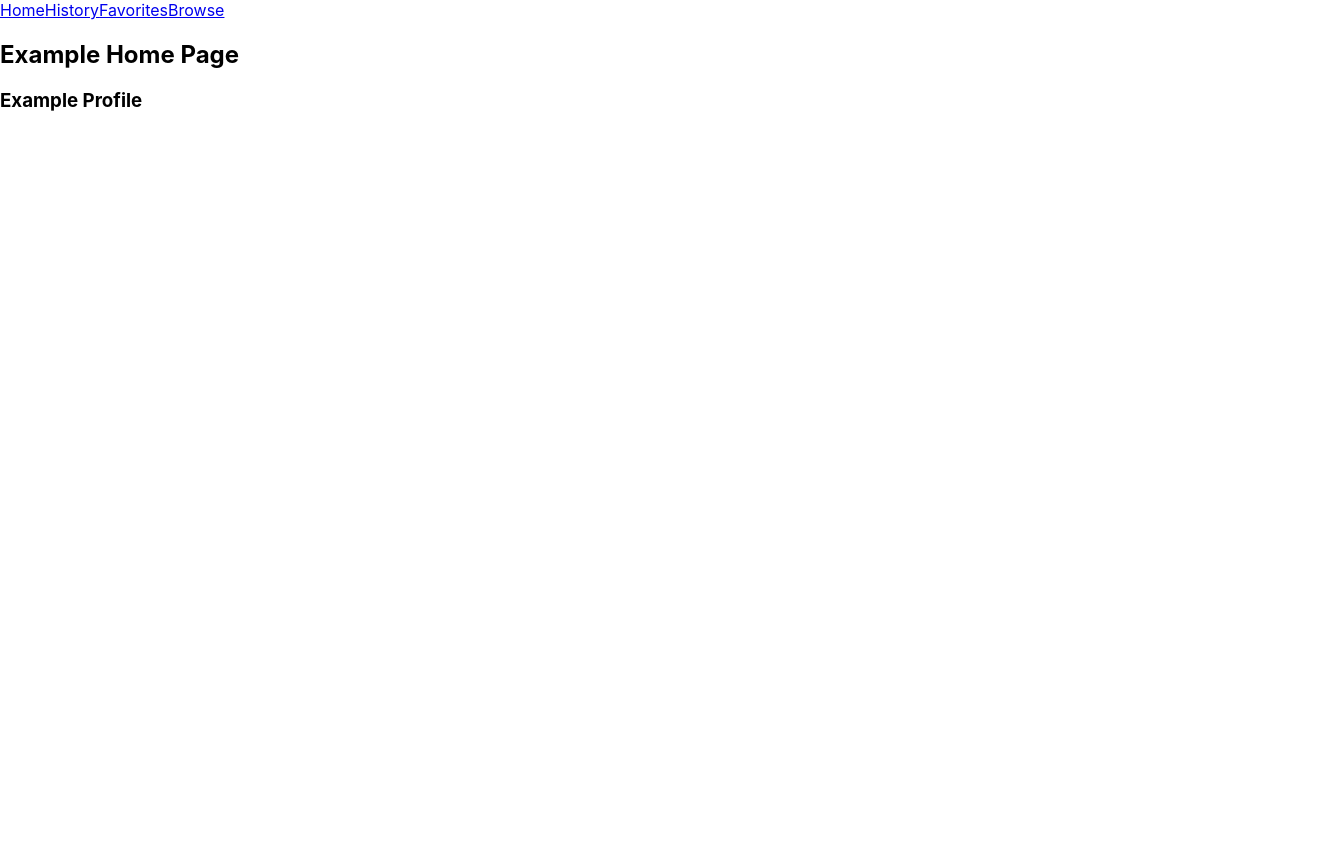
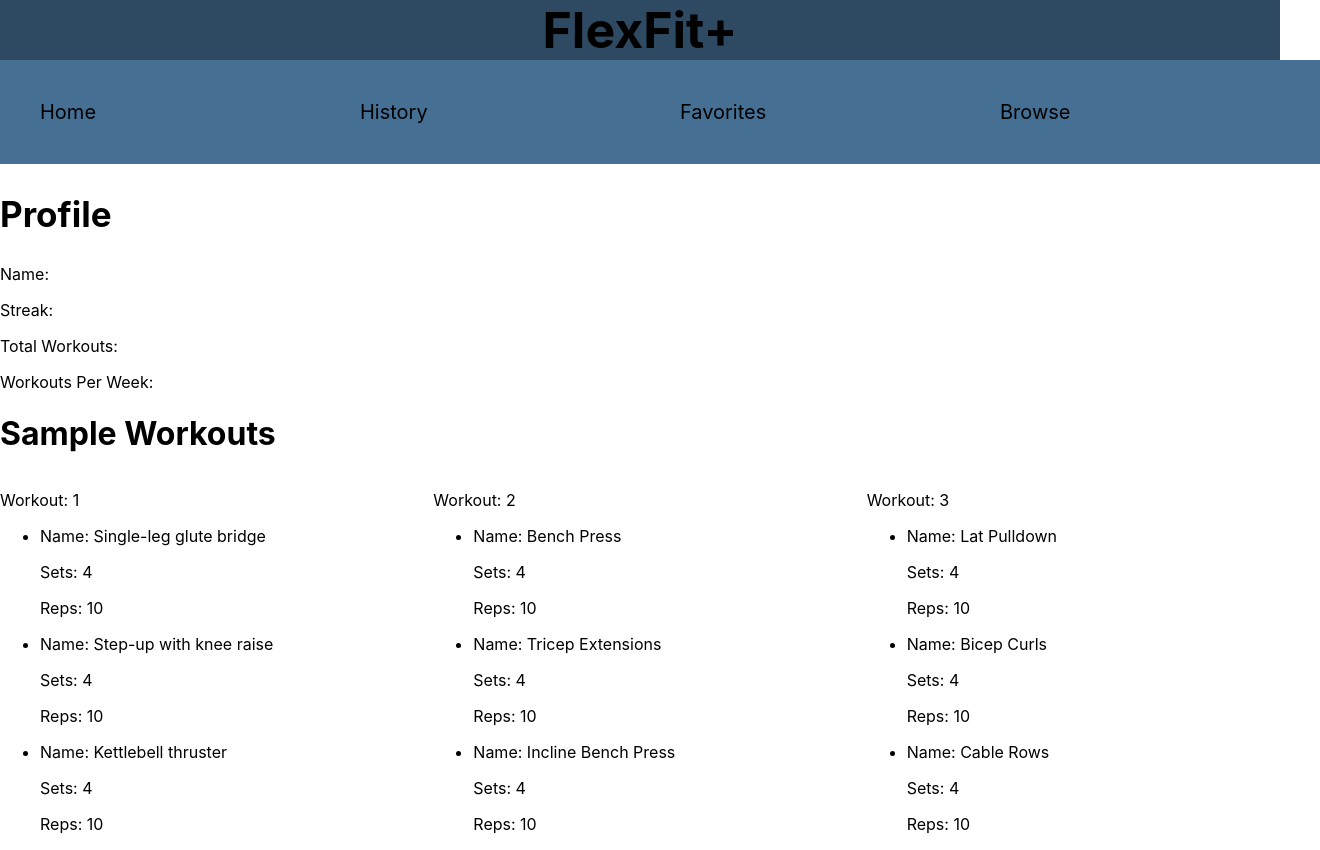
Before and after one commit to marckatz/exercises, a React (Create React App) app: page / in a window 1280 px wide. Shown: the whole page, 1320 px wide, since content can reach past the window. Before the commit the page ends 800 px from the top, so only its background shows below. Built offline with nearby package versions, Linux system fonts and the light colour scheme.

Commit message:
fetching+css

```diff
--- a/src/components/App.js
+++ b/src/components/App.js
@@ -9,6 +9,7 @@ import Browse from "./Browse";
 function App(){
     return (
         <div>
+            <h1 className="main">FlexFit+</h1>
             <NavBar />
             <Switch>
                 <Route exact path="/">
--- a/src/components/History.js
+++ b/src/components/History.js
@@ -27,9 +27,9 @@ function History(){
     })
 
     return (
-        <div>
+        <div className="workout-container">
             <h2>Example History</h2>
-            {workoutList}
+            <div className="workout-grid">{workoutList}</div>
             <WorkoutForm addWorkout={addWorkout}/>
         </div>
     )
--- a/src/components/Home.js
+++ b/src/components/Home.js
@@ -1,11 +1,24 @@
 import React from "react";
 import Profile from "./Profile";
+import WorkoutData from "./db.json"
+import WorkoutCard from "./WorkoutCard"
 
 function Home(){
+
+    const workouts = WorkoutData.workouts
+
+    const renderWorkouts = workouts.map((workout) => (
+        <WorkoutCard
+        key={workout.id}
+        workout={workout}
+        exercises={workout.exercises}
+         />
+    ))
     return (
         <div>
-            <h2>Example Home Page</h2>
             <Profile />
+            <h1>Sample Workouts</h1>
+            <div className="workout-grid">{renderWorkouts}</div>
         </div>
     )
 }
--- a/src/components/NavBar.js
+++ b/src/components/NavBar.js
@@ -3,11 +3,11 @@ import { NavLink } from "react-router-dom";
 
 function NavBar(){
     return (
-        <div>
-            <NavLink exact to="/">Home</NavLink>
-            <NavLink to="/history">History</NavLink>
-            <NavLink to="/favorites">Favorites</NavLink>
-            <NavLink to="/browse">Browse</NavLink>
+        <div className="navbar">
+            <NavLink className="navbar" exact to="/">Home</NavLink>
+            <NavLink className="navbar" to="/history">History</NavLink>
+            <NavLink className="navbar" to="/favorites">Favorites</NavLink>
+            <NavLink className="navbar" to="/browse">Browse</NavLink>
         </div>
     )
 }
--- a/src/components/Profile.js
+++ b/src/components/Profile.js
@@ -3,7 +3,11 @@ import React from "react";
 function Profile(){
     return (
         <div>
-            <h3>Example Profile</h3>
+            <h2 className="profile">Profile</h2>
+            <p>Name: </p>
+            <p>Streak: </p>
+            <p>Total Workouts:</p>
+            <p>Workouts Per Week: </p>
         </div>
     )
 }
--- /dev/null
+++ b/src/components/WorkoutCard.js
@@ -0,0 +1,21 @@
+
+function WorkoutCard ({workout, exercises}) {
+
+    const {id, date, time, duration} = workout
+    const renderExercises = exercises.map((exercise, index) => (
+        <li key={index}>
+            <p>Name: {exercise.name}</p>
+            <p>Sets: {exercise.sets}</p>
+            <p>Reps: {exercise.reps}</p>
+        </li>
+    ))
+    return (
+        <div>
+            <p>Workout: {id}</p>
+            <ul>{renderExercises}</ul>
+        </div>
+
+    )
+}
+
+export default WorkoutCard
--- a/src/index.css
+++ b/src/index.css
@@ -11,3 +11,41 @@ code {
   font-family: source-code-pro, Menlo, Monaco, Consolas, 'Courier New',
     monospace;
 }
+
+.workout-grid {
+  display: grid;
+  grid-template-columns: repeat(3, 1fr);
+  gap: 20px;
+}
+
+.workout-column {
+  width: 100%;
+}
+
+.navbar {
+  display: flex;
+  justify-content: space-between;
+  width: 100%;
+  padding: 20px;
+  color: black;
+  text-decoration: none;
+  font-size: 20px;
+  background-color: #456f93;
+  border: none;
+}
+
+
+.profile {
+  font-size: 35px;
+}
+
+
+.main {
+  font-size: 50px;
+  align-items: center;
+  justify-content: center;
+  display: flex;
+  background-color: #2e4a62;
+  border: none;
+  margin: 0;
+}
```
Also changed, not shown: src/components/db.json (renamed from db.json).
